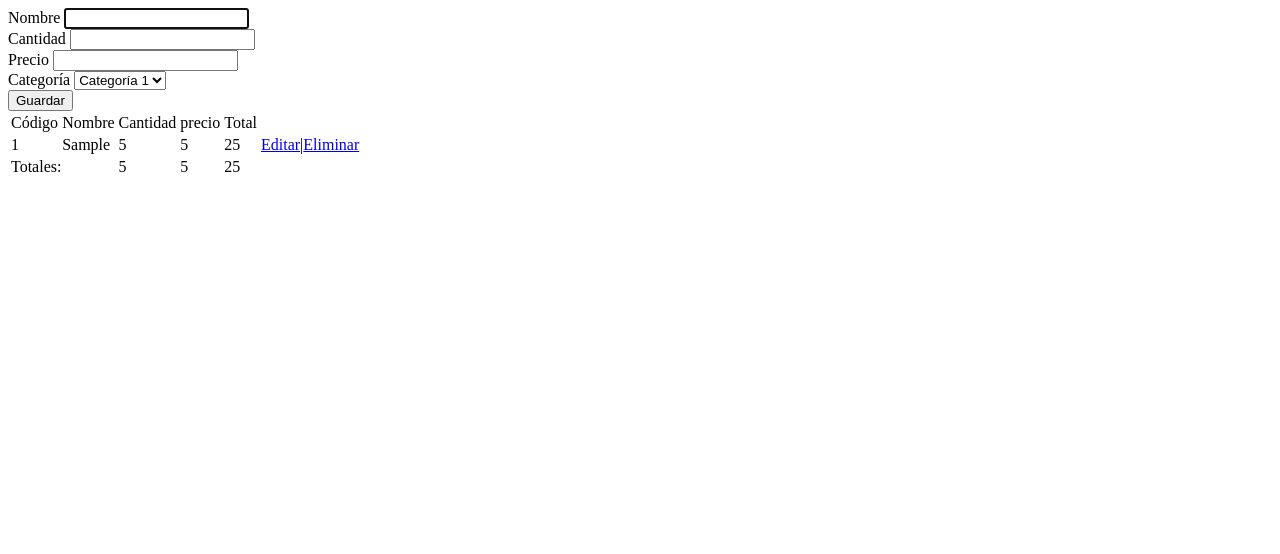
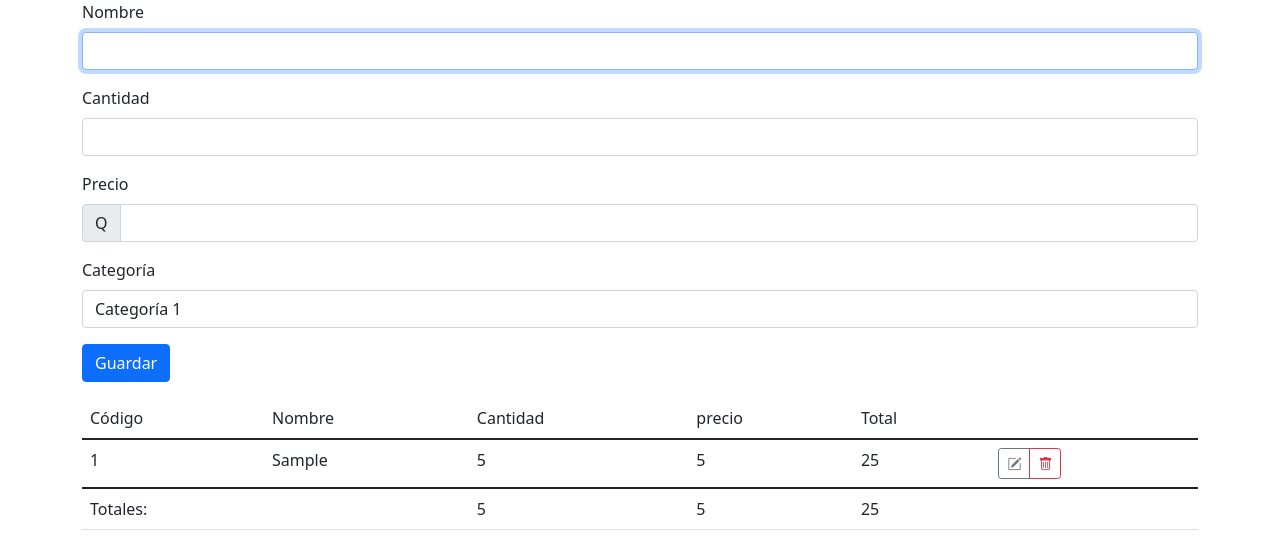
Before and after one commit to ngc6611v/Ejercicios-Bootcamp-Node-JS, a plain HTML site: page index.html in a window 1280 px wide. Both pictures are taken after typing "Sample", "5", "5" into the empty fields and a click on the button "Guardar". Drawn offline with nearby package versions, Linux system fonts and the light colour scheme.

Commit message:
Aplicando estilo a la aplicación

```diff
--- a/index.html
+++ b/index.html
@@ -5,38 +5,44 @@
     <meta http-equiv="X-UA-Compatible" content="IE=edge">
     <meta name="viewport" content="width=device-width, initial-scale=1.0">
     <title>Bootcamp - JavaScript 001</title>
+    <link href="https://cdn.jsdelivr.net/npm/bootstrap@5.1.3/dist/css/bootstrap.min.css" rel="stylesheet" integrity="sha384-1BmE4kWBq78iYhFldvKuhfTAU6auU8tT94WrHftjDbrCEXSU1oBoqyl2QvZ6jIW3" crossorigin="anonymous">
+    <link rel="stylesheet" href="https://cdn.jsdelivr.net/npm/bootstrap-icons@1.7.2/font/bootstrap-icons.css">
 </head>
 
 <body>
+    <main class="container">
         <form action="index.html">
             <input type="hidden" name="codigo" id="codigo">
-        <div>
-            <label for= "nombre">Nombre</label>
-            <input type="text" name="nombre" id="nombre">
+            <div class="mb-3"> <!--mb: margin button-->
+                <label for= "nombre" class="form-label">Nombre</label>
+                <input type="text" name="nombre" id="nombre" class="form-control">
             </div>
-        <div>
-            <label for= "cantidad">Cantidad</label>
-            <input type="number" name="cantidad" id="cantidad">
+            <div class="mb-3">
+                <label for= "cantidad" class="form-label">Cantidad</label>
+                <input type="number" name="cantidad" id="cantidad" class="form-control">
             </div>
-        <div>
-            <label for= "precio">Precio</label>
-            <input type="number" name="precio" id="precio">
+            <div class="mb-3">
+                <label for= "precio" class="form-label">Precio</label>
+                <div class="input-group">
+                    <span class="input-group-text">Q</span>
+                    <input type="number" name="precio" id="precio" class="form-control">
                 </div>
-        <div>
-            <label for= "categoria">Categoría</label>
-            <select name="categoria" id="categoria">
+            </div>
+            <div class="mb-3">
+                <label for= "categoria" class="form-label">Categoría</label>
+                <select name="categoria" id="categoria" class="form-control">
                     <option value="1">Categoría 1</option>
                     <option value="2">Categoría 2</option>
                     <option value="3">Categoría 3</option>
                     <option value="4">Categoría 4</option>
                 </select>
             </div>
-        <div>
-            <button type="submit">Guardar</button>
+            <div class="mb-3">
+                <button type="submit" class="btn btn-primary">Guardar</button>
             </div>
         </form>
-    <div>
-        <table>
+
+        <table class="table">
             <thead>
                 <tr>
                     <td>Código</td>
@@ -59,8 +65,9 @@
                 </tr>
             </tfoot>
         </table>
-    </div>
         <!---->
         <script src="index.js"></script>
+
+    </main>
 </body>
 </html>
--- a/index.js
+++ b/index.js
@@ -71,7 +71,17 @@ function onSubmit(event){
         <td>${cantidad}</td>
         <td>${precio}</td>
         <td>${total}</td>
-        <td><a href="#" onclick="onEdit(event)">Editar</a>|<a href="#" onclick="onDelete(event)">Eliminar</a></td>
+        <td>
+            <div class="btn-group">
+            <a title="Editar" href="#" onclick="onEdit(event)" class="btn btn-sm btn-outline-secondary">
+                <i class="bi bi-pencil-square"></i>
+            </a>
+            <a title="Eliminar" href="#" onclick="onDelete(event)" class="btn btn-sm btn-outline-danger">
+                <i class="bi bi-trash"></i>
+            </a>
+            </div>
+        </td>
+
     `;
 
     cantidadTotalElement.innerText = cantidadTotal;
@@ -89,8 +99,9 @@ function onEdit(event)
 {
     event.preventDefault();
     /** @type {HTMLAnchorElement} */
-    const anchor = event.target; //es la referencia del elemento que disparó el evento
-    const tr = anchor.parentElement.parentElement;
+    //const anchor = event.target; //es la referencia del elemento que disparó el evento
+    const anchor = event.currentTarget; //para arreglar el problema de cambiar de target
+    const tr = anchor.parentElement.parentElement.parentElement;
     const celdas = tr.getElementsByTagName("td");
     const [tdCodigo, tdNombre, tdCantidad, tdPrecio] = celdas;
 
@@ -111,8 +122,9 @@ function onDelete(event){
     event.preventDefault();
 
     /** @type {HTMLAnchorElement} */
-    const anchor = event.target; //es la referencia del elemento que disparó el evento
-    const tr = anchor.parentElement.parentElement;
+    //const anchor = event.target; //es la referencia del elemento que disparó el evento
+    const anchor = event.currentTarget; //para arreglar el problema de cambiar de target
+    const tr = anchor.parentElement.parentElement.parentElement;
     tbody.removeChild(tr);
     console.log(anchor.parentElement.parentElement);
 }
```
Lines whose indentation alone changed are shown as unchanged.
